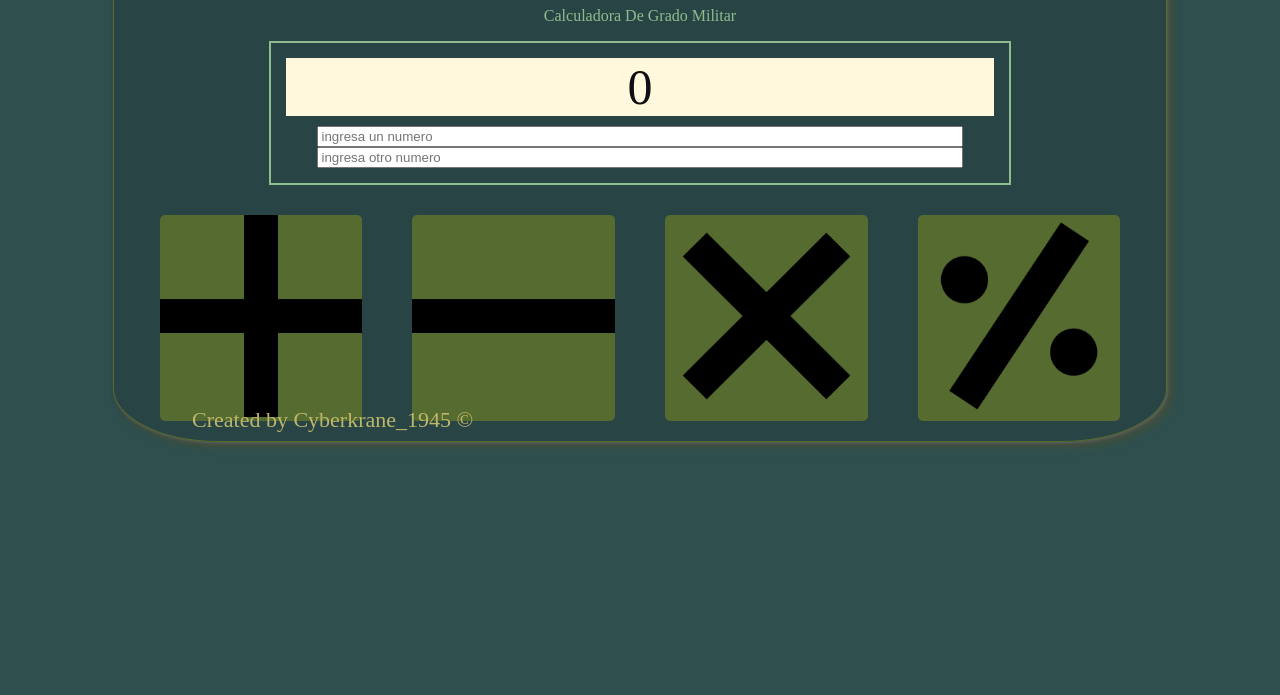
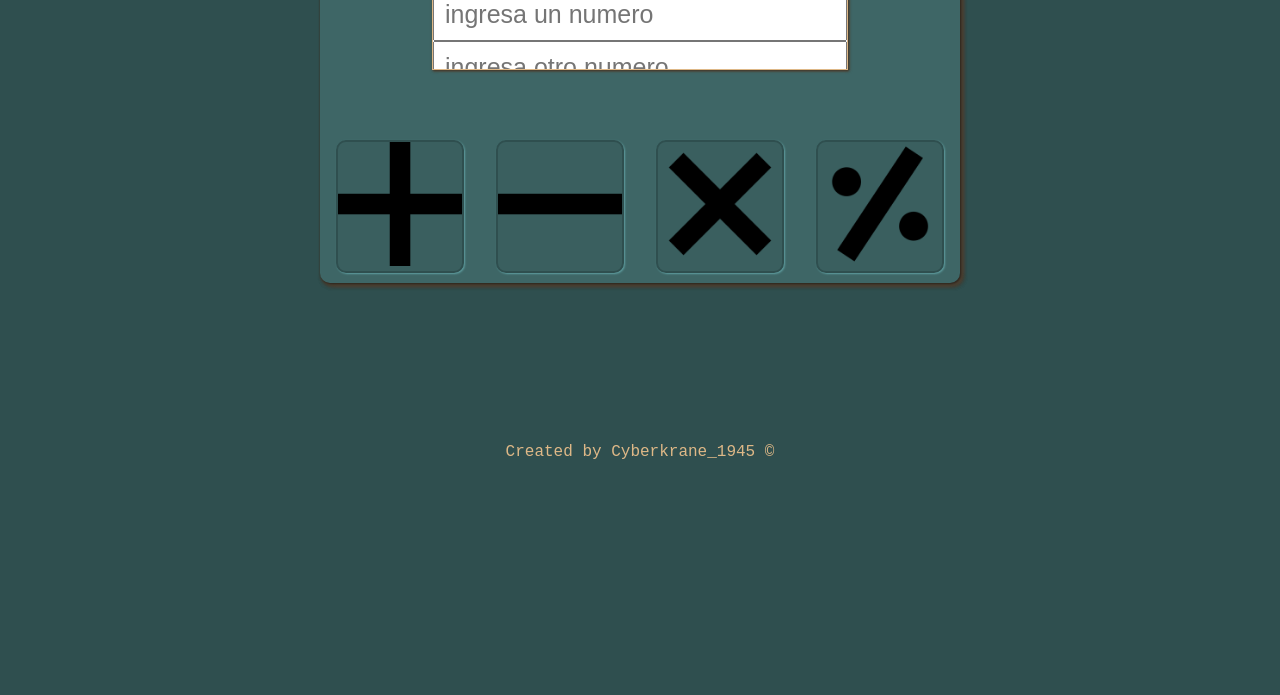
Before and after one commit to Cyberkrane/CGM, a plain HTML site: page index.html in a window 1280 px wide. Shown: the part 347-1042 px from the top of the page. After the commit the page ends 808 px from the top, so only its background shows below. Drawn offline with nearby package versions, Linux system fonts and the light colour scheme.

Commit message:
cambios esteticos

```diff
--- a/estilos.css
+++ b/estilos.css
@@ -1,72 +1,91 @@
+* {
+    margin: 0;
+    padding: 0;
+    box-sizing: border-box;
+}
+
 html {
     background-color: darkslategrey;
+    font-family: 'Courier New', Courier, monospace;
 }
 
 h1 {
+    font-size: 30px;
     text-transform: uppercase;
+    margin-top: 50px;
+    text-shadow: burlywood 1px 1px 2px;
 }
 
 p {
-    text-transform: capitalize;
+    font-size: small;
+    text-shadow: rgb(177, 148, 110) 1px 1px 2px;
+    margin-bottom: 20px;
+}
+
+input {
+    width: 100%;
+    padding: 10px;
+    font-size: 25px;
 }
 
 img {
     width: 100%;
-    cursor: pointer;
 }
 
 .calculadora {
-    margin: 20% auto;
-    width: 80%;
-    background-color: rgba(0, 0, 0, 0.144);
-    color: darkseagreen;
+    background-color: rgb(62, 102, 102);
+    width: 50vw;
+    height: 60vh;
+    margin: 0 auto;
+    margin-top: 150px;
+    display: flex;
+    flex-direction: column;
     text-align: center;
-    padding: 20px;
-    border: darkolivegreen solid 1px;
-    border-radius: 10%;
-    box-shadow: rgb(85, 94, 85) 1px 1px 2px, rgb(90, 95, 90) 2px 2px 4px, rgb(45, 51, 45) 2px 2px 4px, rgb(63, 83, 63) 3px 3px 5px, rgb(63, 83, 63) 6px 6px 7px;
+    border-radius: 10px;
+    box-shadow: rgb(48, 40, 31) 1px 1px 2px, rgb(53, 44, 35) 1px 1px 3px, rgb(87, 73, 56) 2px 2px 4px, rgb(87, 73, 56) 3px 3px 4px, rgb(36, 30, 23) 3px 3px 4px;
 }
 
 .display {
-    width: 70%;
+    background-color: aliceblue;
+    width: 65%;
     margin: 10px auto;
-    padding: 15px;
-    align-items: center;
-    justify-content: center;
-    border: darkseagreen double 2px;
-}
-
-input {
-    width: 90%;
+    display: flex;
+    flex-direction: column;
+    overflow-x: hidden;
+    border: burlywood 1px solid;
+    box-shadow: rgb(65, 55, 42) 1px 1px 2px, rgb(87, 73, 56) 1px 1px 3px;
 }
 
 .monitor {
-    background-color: cornsilk;
-    font-size: 50px;
-    color: rgb(15, 15, 19);
-    margin-bottom: 10px;
-    overflow-x: scroll;
+    background-color: rgb(224, 215, 203);
+    padding: 10px;
+    width: 100%;
+    font-size: 30px;
+    font-family: 'Franklin Gothic Medium', 'Arial Narrow', Arial, sans-serif;
 }
 
 .operaciones {
+    margin-top: 50px;
     display: flex;
-    justify-content: space-around;
 }
 
 .bt {
     width: 20%;
-    margin-top: 20px;
-    font-weight: bolder;
-    background-color: darkolivegreen;
-    color: darkseagreen;
-    border-radius: 5px;
-    cursor: pointer;
+    margin: 10px auto;
+    background-color: rgb(58, 95, 95);
+    border: darkslategrey 2px solid;
+    border-radius: 10px;
+    box-shadow: cadetblue 1px 1px 2px;
 }
 
 footer {
-    position: fixed;
-    bottom: 20px;
-    left: 15%;
-    color: darkkhaki;
-    font-size: 22px;
+    margin-top: 10rem;
+    text-align: center;
+    color: burlywood;
 }
+
+@media screen and (max-width:450px) {
+    .calculadora {
+        width: 65vw;
+    }
+}
```
